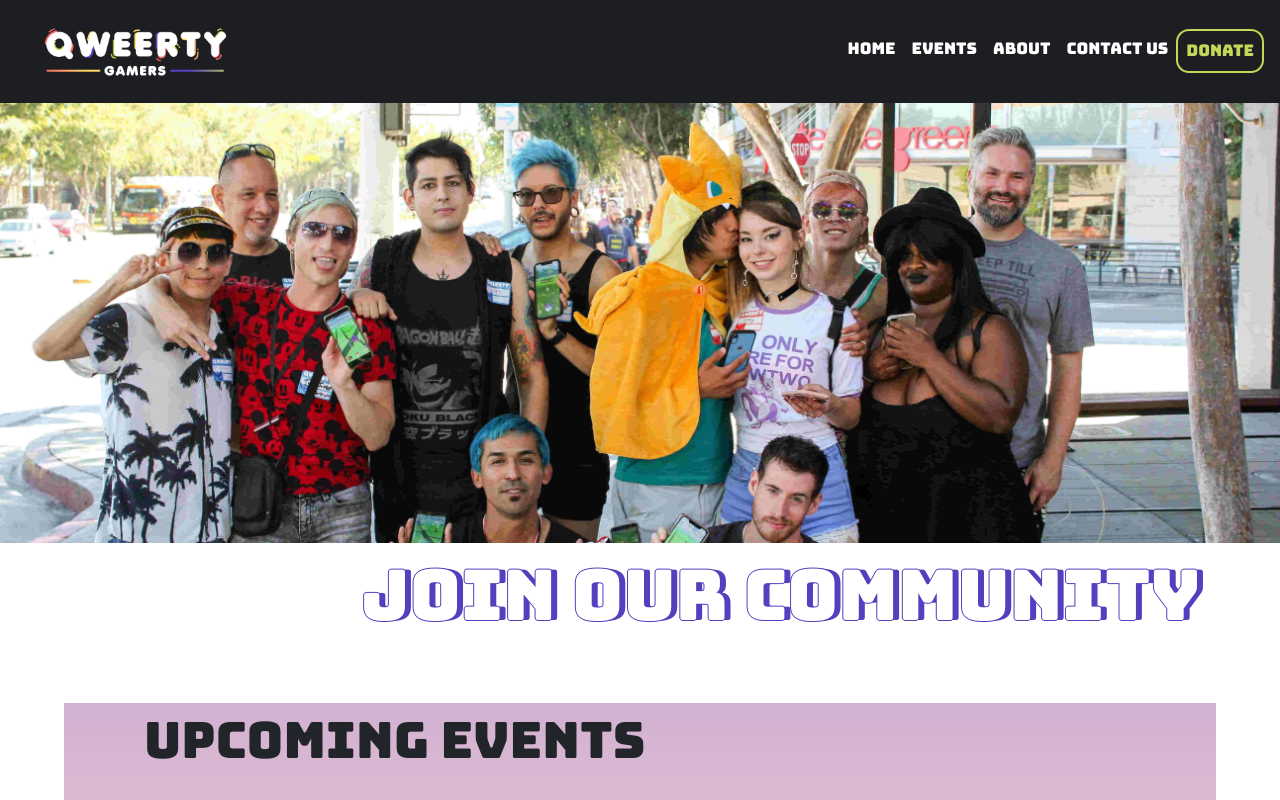
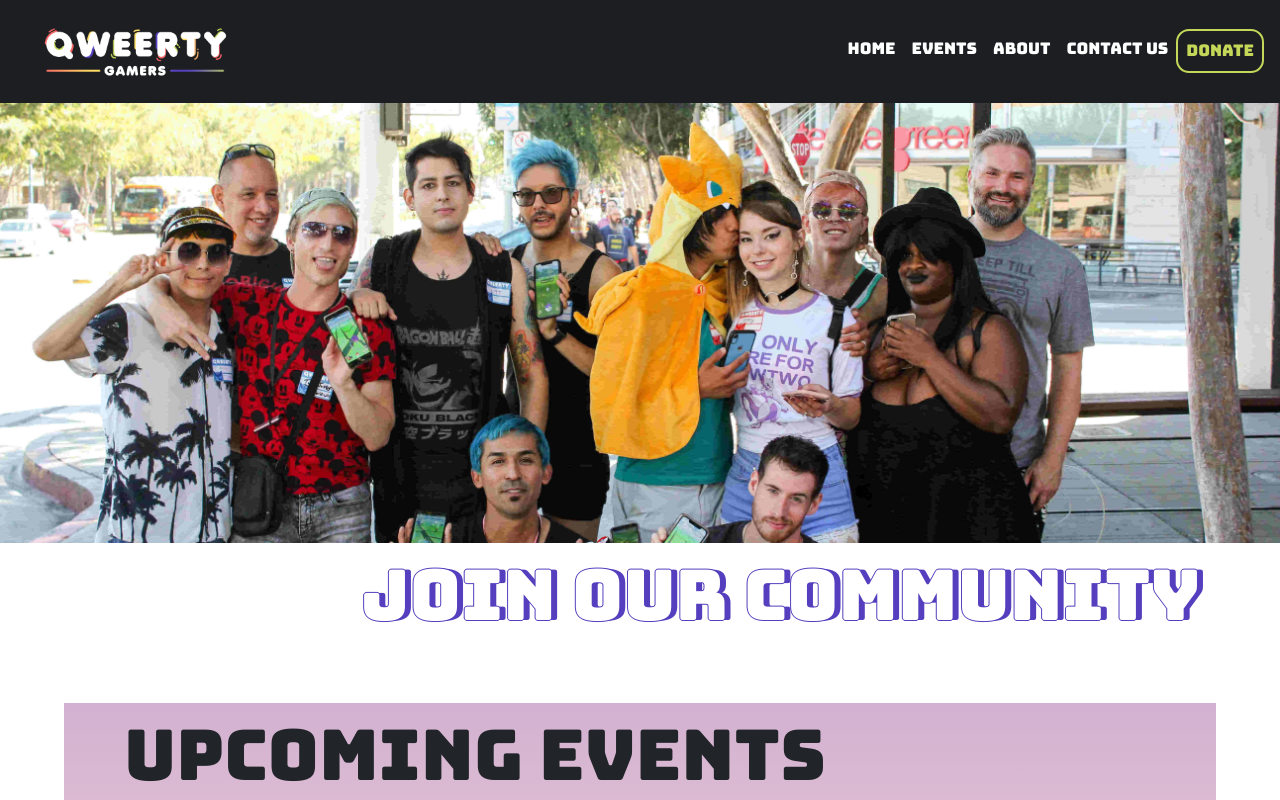
Before and after one commit to ArataKagan/qweerty-gamer-react, a React (Create React App) app in the folder client/: page /event in a window 1280 px wide. Shown: the top 800 px of the page. Built offline with nearby package versions, Linux system fonts and the light colour scheme.

Commit message:
adjust mobile screen for landing page

```diff
--- a/client/src/components/Event/EventProfile/event-profile.module.css
+++ b/client/src/components/Event/EventProfile/event-profile.module.css
@@ -8,6 +8,13 @@
     /* text-align: center; */
     margin: 0 auto;
     /* position: relative; */
+}
+
+.main-text-inner {
+    font-family: 'Bungee', cursive;
+    text-align: left;
+    padding-left: 80px;
+    font-size: 50px;
 }
 
 .event-data-inner {
@@ -22,12 +29,7 @@
 
 
 
-.main-text-inner {
-    font-family: 'Bungee', cursive;
-    text-align: left;
-    padding-left: 80px;
-    font-size: 50px;
-}
+
 
 .item-title {
     font-family: 'Bungee', cursive;
@@ -55,3 +57,53 @@
         height: 150vh;
     }
 }
+
+@media only screen and (max-width: 600px){
+    .event-image-inner {
+        font-size: 30px;
+    }
+
+    .event-main {
+        font-size: 25px;
+    }
+
+    .pokego-event-0915 {
+        height: 180px;
+    }
+}
+
+@media only screen and (max-width:480px){
+    .main-text-inner{
+        font-size: 40px;
+        padding-left:30px;
+    }
+
+}
+
+@media only screen and (min-width:480px){
+    .main-text-inner{
+        font-size: 50px;
+        padding-left:40px;
+    }
+}
+
+@media only screen and (min-width:768px){
+    .main-text-inner{
+        font-size: 55px;
+        padding-left:45px;
+    }
+}
+
+@media only screen and (min-width:992px){
+    .main-text-inner{
+        font-size: 60px;
+        padding-left:50px;
+    }
+}
+
+@media only screen and (min-width: 1200px){
+    .main-text-inner{
+        font-size: 70px;
+        padding-left:60px;
+    }
+}
--- a/client/src/components/Landing/Mission/mission.module.css
+++ b/client/src/components/Landing/Mission/mission.module.css
@@ -33,11 +33,48 @@
     }
   }
 
-  @media only screen and (min-device-width: 375px)
+  /* @media only screen and (max-width: 480px){
+    .mission-outer {
+      height: 160vh;
+    }
+  } */
+
+  @media only screen
+and (min-width : 375px)
+and (max-width : 667px)
+and (orientation : portrait) {.mission-outer {height: 160vh;} }
+
+@media only screen
+and (min-width : 375px)
+and (max-width : 667px)
+and (orientation : landscape) {.mission-outer {height: 240vh;} }
+
+
+
+  /* @media only screen
+    and (min-width: 375px)
+    and (max-width: 667px){
+    .mission-outer {
+      height: 160vh;
+    }
+  }
+
+  @media only screen
+  and (min-width: 375px)
+  and (max-width: 667px)
+  and (orientation: portrait){
+  .mission-outer {
+    height: 100vh;
+  }
+} */
+
+
+
+  /* @media only screen and (min-device-width: 375px)
                    and (max-device-width: 667px)
                    and (orientation: landscape) {
                     .mission-outer {
-                      height: 130vh;
+                      height: 150vh;
                     }
 
-                   }
+                   } */
```
